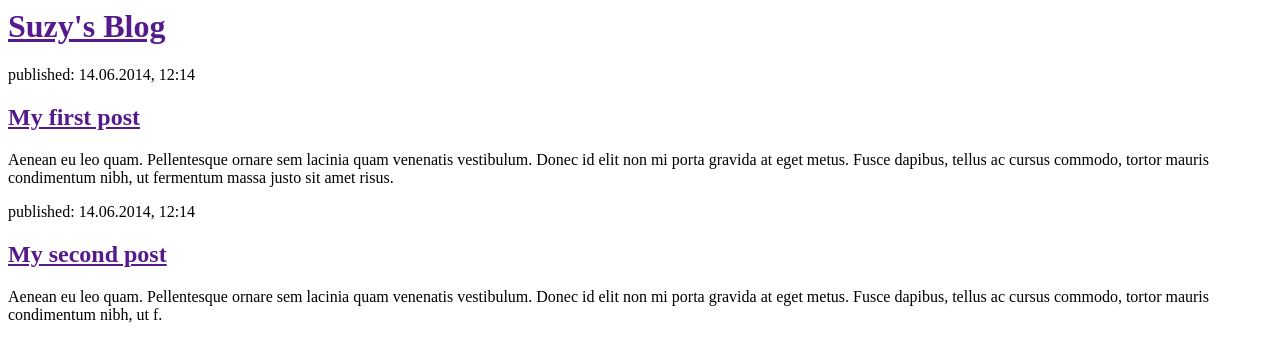
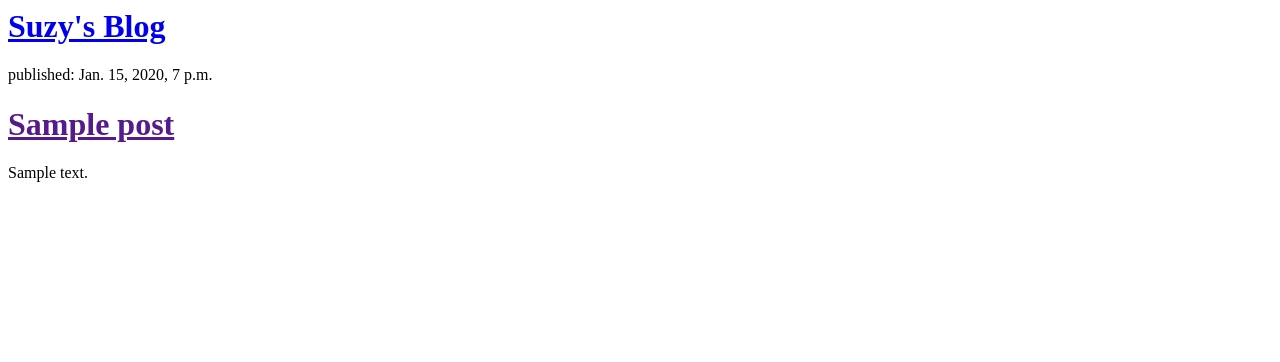
Before and after one commit to SuzyKeam/my-first-blog, a Django app: template blog/templates/blog/post_list.html in a window 1280 px wide. Shown: the top 362 px of the page. Run offline with Django 3.2, Linux system fonts and the light colour scheme; the template is opened without the code that fills it: values that come from a table or form of the project are taken from there, others are empty; tables that the repository leaves empty hold one stand-in row (values such as "Sample post").

Commit message:
Modified templates to display posts from database.

```diff
--- a/blog/templates/blog/post_list.html
+++ b/blog/templates/blog/post_list.html
@@ -1,20 +1,16 @@
 <html>
   <head>
-    <title>Suzy's blog</title>
+    <title>Suzy's Blog</title>
   </head>
   <body>
     <div>
-      <h1><a href="">Suzy's Blog</a></h1>
-    </div>
-    <div>
-      <p>published: 14.06.2014, 12:14</p>
-      <h2><a href="">My first post</a></h2>
-      <p>Aenean eu leo quam. Pellentesque ornare sem lacinia quam venenatis vestibulum. Donec id elit non mi porta gravida at eget metus. Fusce dapibus, tellus ac cursus commodo, tortor mauris condimentum nibh, ut fermentum massa justo sit amet risus.</p>
-    </div>
-    <div>
-      <p>published: 14.06.2014, 12:14</p>
-      <h2><a href="">My second post</a></h2>
-      <p>Aenean eu leo quam. Pellentesque ornare sem lacinia quam venenatis vestibulum. Donec id elit non mi porta gravida at eget metus. Fusce dapibus, tellus ac cursus commodo, tortor mauris condimentum nibh, ut f.</p>
-    </div>
-  </body>
-</html>
+      <h1><a href="/">Suzy's Blog</a></h1>
+  </div>
+
+  {% for post in posts %}
+      <div>
+          <p>published: {{ post.published_date }}</p>
+          <h1><a href="">{{ post.title }}</a></h1>
+          <p>{{ post.text|linebreaks }}</p>
+      </div>
+  {% endfor %}
--- a/blog/views.py
+++ b/blog/views.py
@@ -1,4 +1,7 @@
 from django.shortcuts import render
+from django.utils import timezone
+from .models import Post
 
 def post_list(request):
-    return render(request, 'blog/post_list.html', {})
+    posts = Post.objects.filter(published_date__lte=timezone.now()).order_by('published_date')
+    return render(request, 'blog/post_list.html', {'posts':posts})
```
